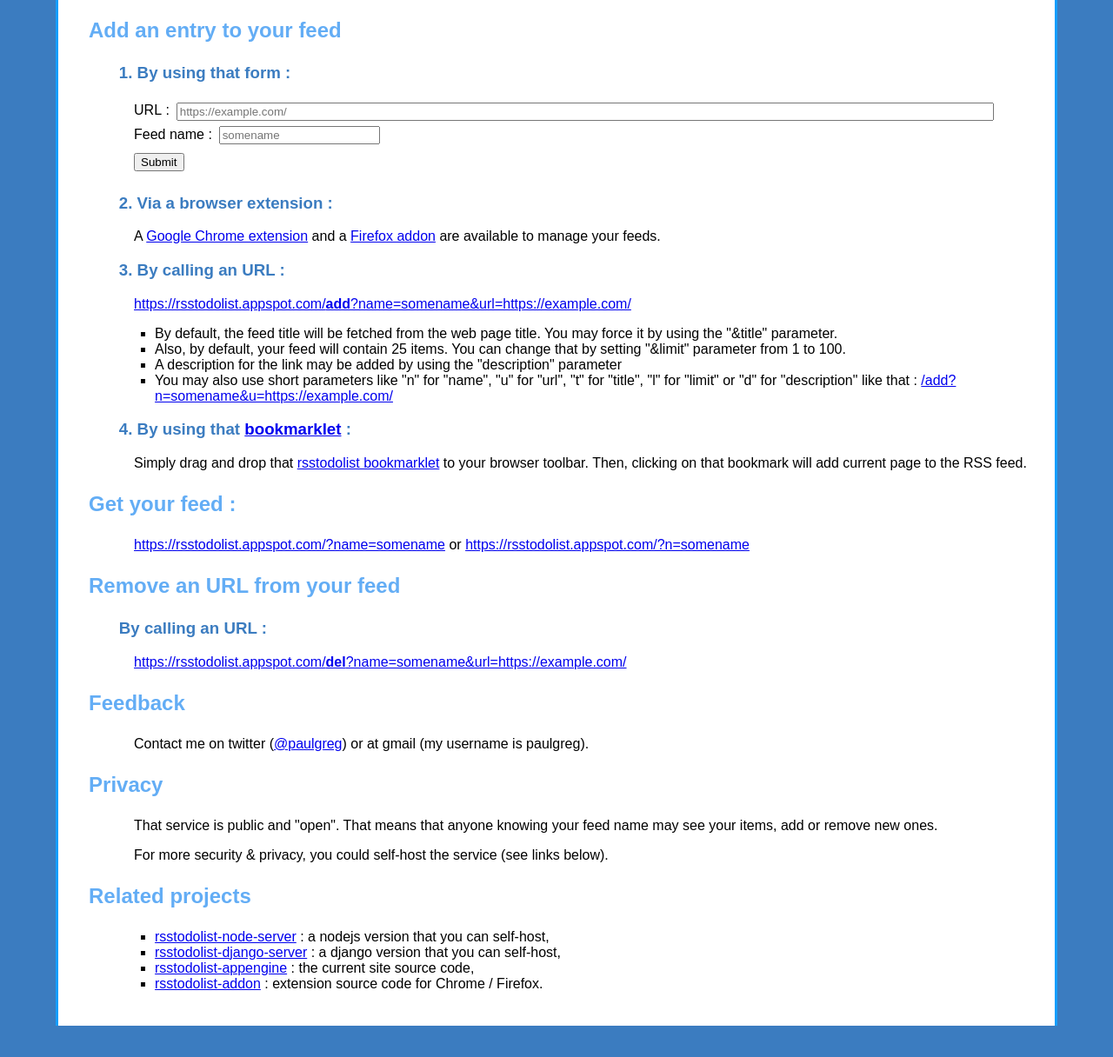
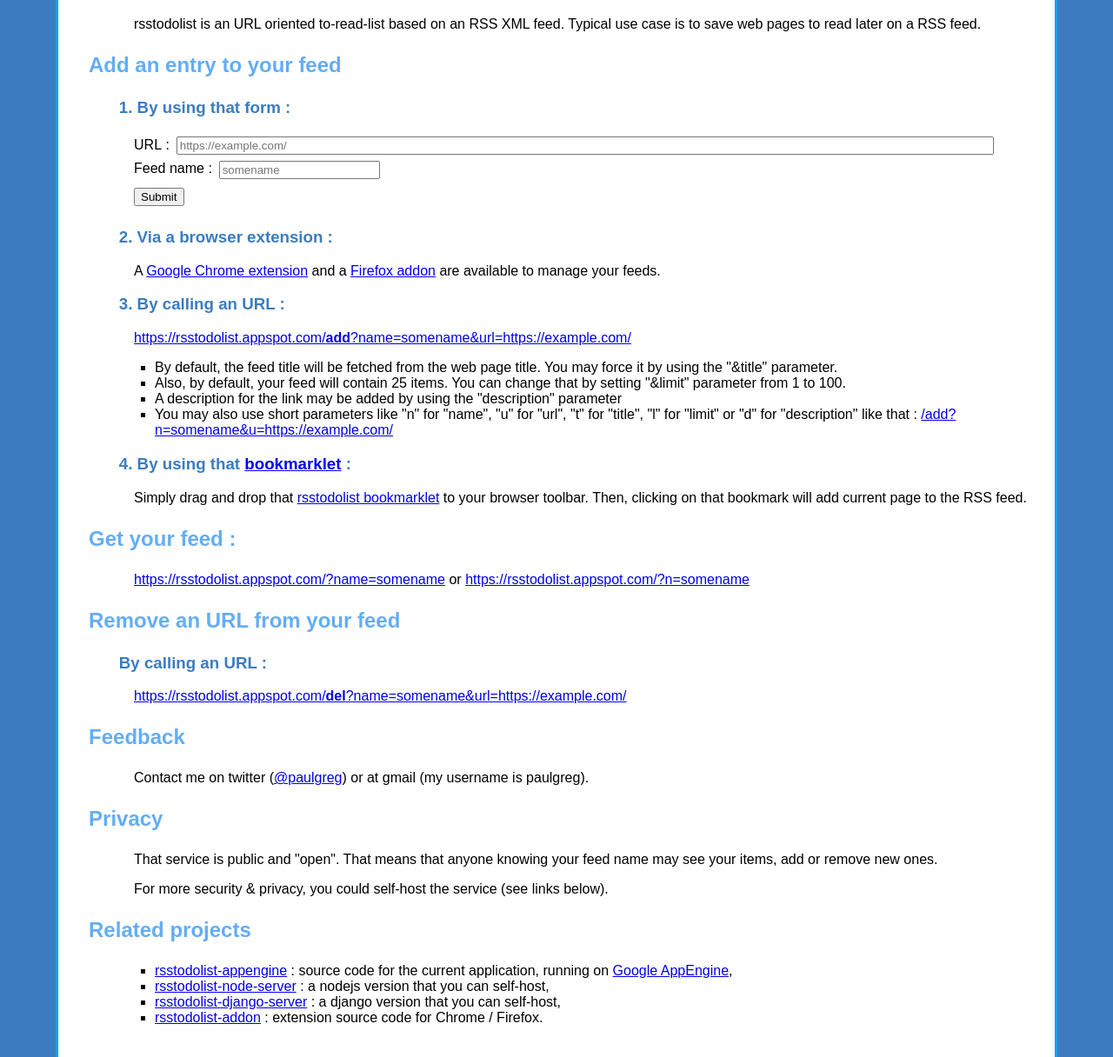
Before and after one commit to paulgreg/rsstodolist-appengine, a plain HTML site: page home.html in a window 1280 px wide. Shown: the part 84-1300 px from the top of the page at 87% size. Before the commit the page ends 1264 px from the top, so only its background shows below. Drawn offline with Linux system fonts and the light colour scheme.

Commit message:
Improve documentation

```diff
--- a/home.html
+++ b/home.html
@@ -28,6 +28,7 @@
 <body>
 	<div id="content">
 		<h1>rsstodolist</h1>
+		<p>rsstodolist is an URL oriented to-read-list based on an RSS XML feed. Typical use case is to save web pages to read later on a RSS feed.</p>
 
 		<h2>Add an entry to your feed</h2>
 
@@ -73,9 +74,9 @@
 
 		<h2>Related projects</h2>
         <ul>
+			<li><a href="https://github.com/paulgreg/rsstodolist-appengine">rsstodolist-appengine</a> : source code for the current application, running on <a href="https://cloud.google.com/appengine/">Google AppEngine</a>,</li>
             <li><a href="https://github.com/paulgreg/rsstodolist-node-server">rsstodolist-node-server</a> : a nodejs version that you can self-host,</li>
             <li><a href="https://github.com/paulgreg/rsstodolist-django-server">rsstodolist-django-server</a> : a django version that you can self-host,</li>
-            <li><a href="https://github.com/paulgreg/rsstodolist-appengine">rsstodolist-appengine</a> : the current site source code,</li>
             <li><a href="https://github.com/paulgreg/rsstodolist-addon">rsstodolist-addon</a> : extension source code for Chrome / Firefox.</li>
         </ul>
 	</div>
```
Also changed, not shown: README.md.
